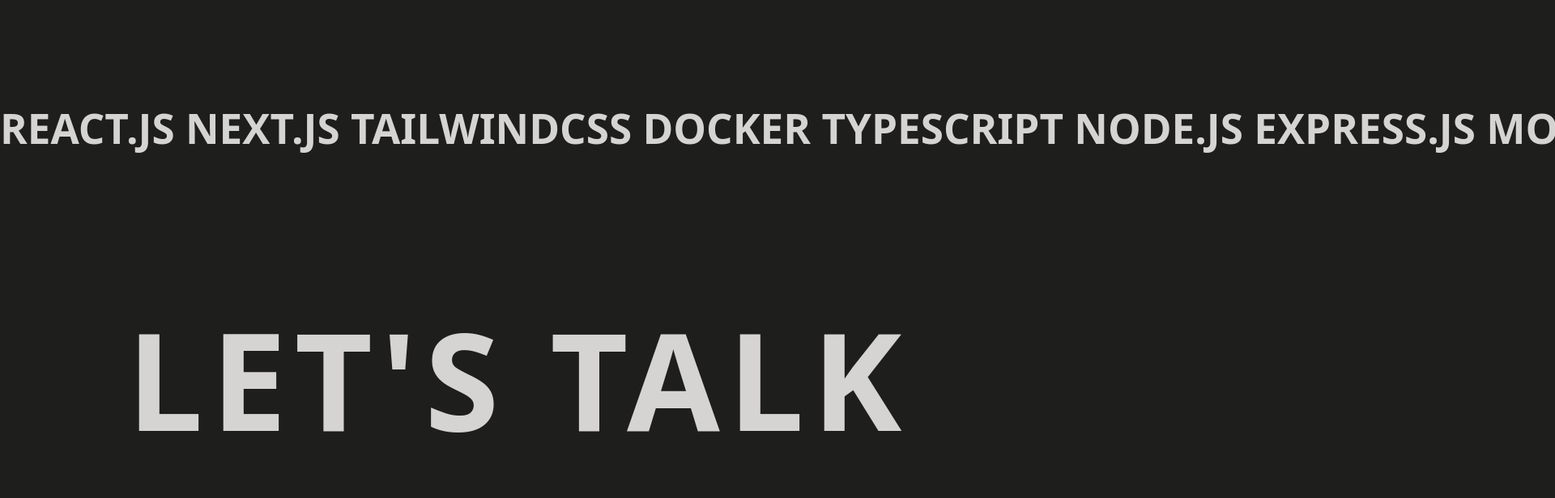
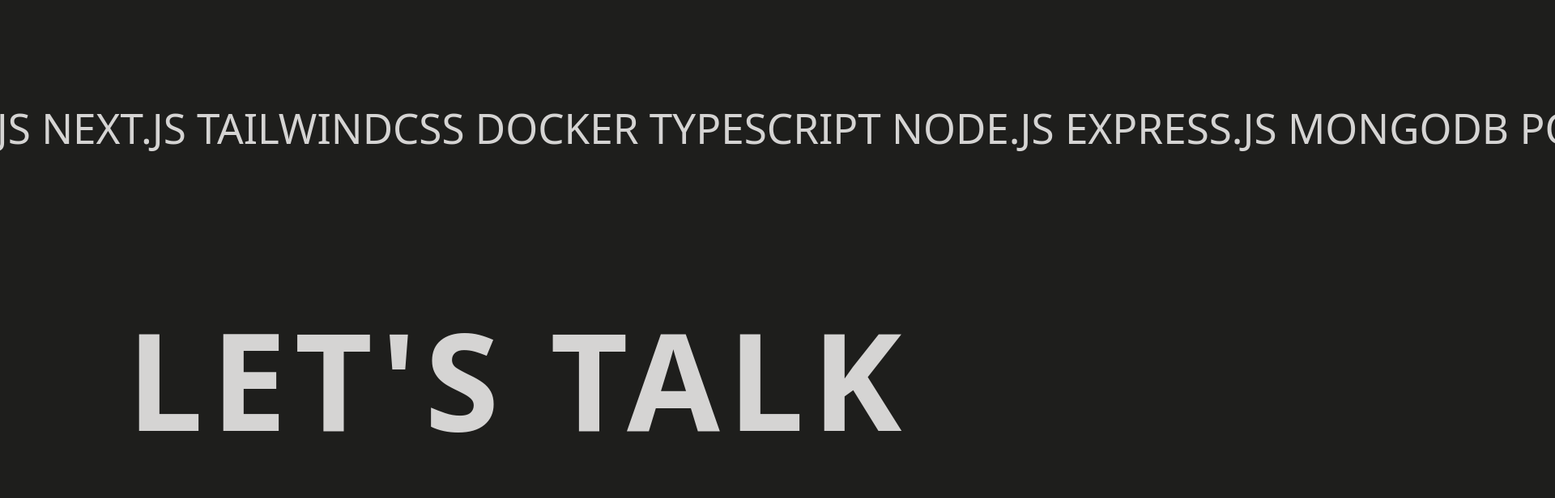
Before and after one commit to ouzepe/portfolio_v4, a Next.js app: page / in a window 1280 px wide. Shown: the part 1360-1976 px from the top of the page at 81% size, 1920 px wide, since content can reach past the window. Built offline with nearby package versions, Linux system fonts and the light colour scheme.

Commit message:
horizintal text update

```diff
--- a/app/globals.css
+++ b/app/globals.css
@@ -15,3 +15,16 @@
 ::-webkit-scrollbar {
   overflow-y: hidden;
 }
+@keyframes defilement-rtl {
+  0% {
+    transform: translate3d(0, 0, -100%);
+  }
+  100% {
+    transform: translate3d(-100%, 0, 0);
+  }
+}
+@layer utilities {
+  .animate-defilement-rtl {
+    animation: defilement-rtl 100s linear infinite;
+  }
+}
--- a/components/ScrollHorizontalText.tsx
+++ b/components/ScrollHorizontalText.tsx
@@ -1,18 +1,21 @@
 "use client";
-import { useScroll } from "framer-motion";
+import { useScroll, useTransform, motion } from "framer-motion";
 import React from "react";
 
 const ScrollHorizontalText = () => {
   const { scrollXProgress } = useScroll();
-  //   const x = useTransform(scrollXProgress, [0, 1], [0, -600]);
-  console.log(scrollXProgress, "scrollXProgress");
+  const x1 = useTransform(scrollXProgress, [0, 1], [0, -120]);
+  console.log(x1, "x");
   const text =
     "React.js Next.js TailwindCSS Docker TypeScript Node.js Express.js MongoDB PostgreSQL GraphQL Prisma.js";
   return (
     <div className='w-screen mt-[15dvh]'>
-      <h1 className='text-[8dvw] lg:text-[4dvw] font-bold uppercase inline-block whitespace-nowrap overflow-hidden '>
+      <motion.h1
+        style={{ x: x1 }}
+        className='text-[8dvw] lg:text-[4dvw] font-thin uppercase inline-block whitespace-nowrap animate-defilement-rtl overflow-hidden '
+      >
         {text}
-      </h1>
+      </motion.h1>
     </div>
   );
 };
```
